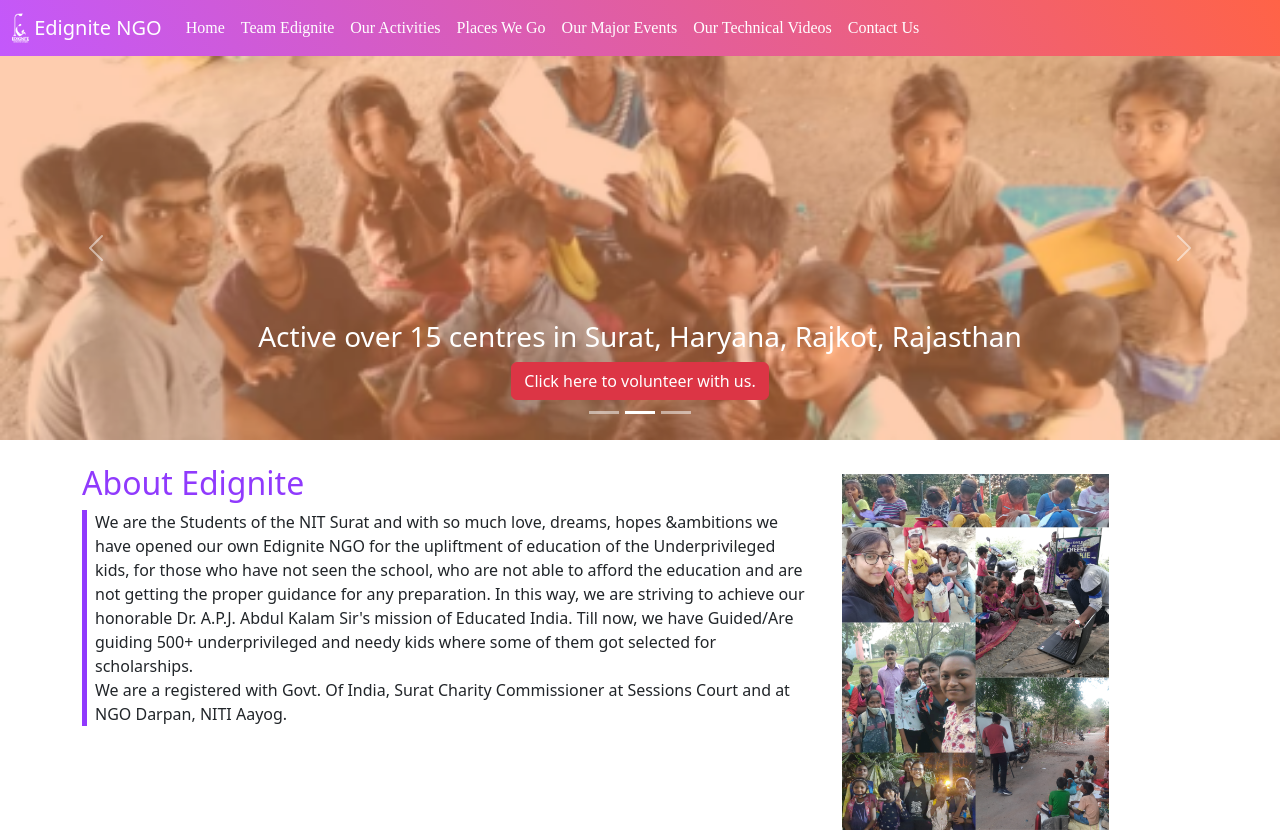
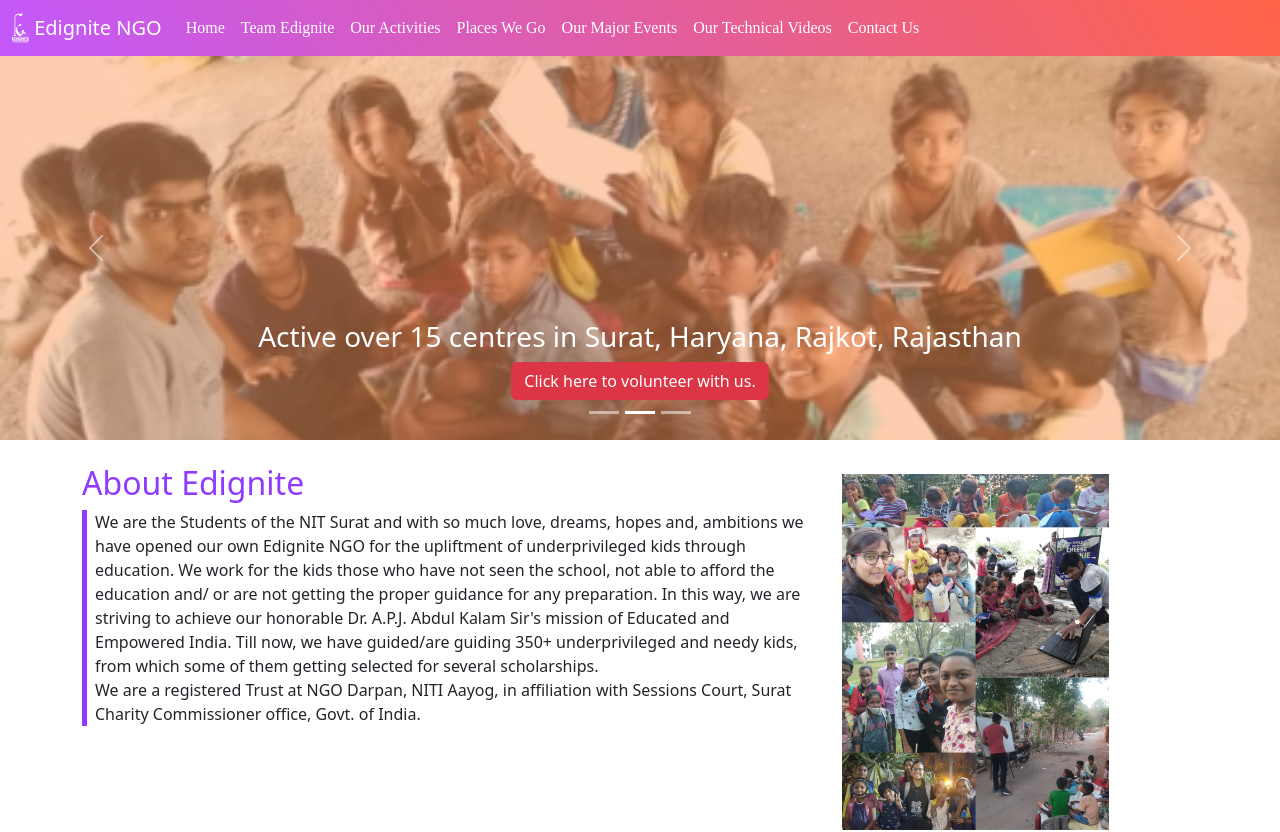
Before and after one commit to vermaprince123/edigniteNGOWebsite, a React (Create React App) app in the folder frontend/: page / in a window 1280 px wide. Shown: the top 832 px of the page. Built offline with nearby package versions, Linux system fonts and the light colour scheme; a web font is replaced by a local one.

Commit message:
review and number of children

```diff
--- a/frontend/src/Components/Homepage/homepage.js
+++ b/frontend/src/Components/Homepage/homepage.js
@@ -22,7 +22,7 @@
                         alt="First slide"
                     />
                     <Carousel.Caption className="hp-csl-cptn">
-                        <h3>Taught over 300 kids till date</h3>
+                        <h3>Taught over 350+ kids till date</h3>
                         <a className="btn btn-danger" href="https://surveyheart.com/form/631afede7f5e8e151e450799" target="_blank">Click here to help us</a>
                     </Carousel.Caption>
                 </Carousel.Item>
@@ -55,8 +55,8 @@
                 <Row>
                     <Col md={8} sm={12}>
                         <h2 className="hp-abt-title">About Edignite</h2>
-                        <p className="hp-abt-desc px-2">We are the Students of the NIT Surat and with so much love, dreams, hopes &ambitions we have opened our own Edignite NGO for the upliftment of education of the Underprivileged kids, for those who have not seen the school, who are not able to afford the education and are not getting the proper guidance for any preparation. In this way, we are striving to achieve our honorable Dr. A.P.J. Abdul Kalam Sir's mission of Educated India. Till now, we have Guided/Are guiding 500+ underprivileged and needy kids where some of them got selected for scholarships.<br />
-                            We are a registered with Govt. Of India, Surat Charity Commissioner at Sessions Court and at NGO Darpan, NITI Aayog.</p>
+                        <p className="hp-abt-desc px-2">We are the Students of the NIT Surat and with so much love, dreams, hopes and, ambitions we have opened our own Edignite NGO for the upliftment of underprivileged kids through education. We work for the kids those who have not seen the school, not able to afford the education and/ or are not getting the proper guidance for any preparation. In this way, we are striving to achieve our honorable Dr. A.P.J. Abdul Kalam Sir's mission of Educated and Empowered India. Till now, we have guided/are guiding 350+ underprivileged and needy kids, from which some of them getting selected for several scholarships.<br />
+                        We are a registered Trust at NGO Darpan, NITI Aayog, in affiliation with Sessions Court, Surat Charity Commissioner office, Govt. of India.</p>
                     </Col>
                     <Col md={4} sm={12} className="hp-abt-img-cnt">
                         <img
--- a/frontend/src/Components/Homepage/reviews.js
+++ b/frontend/src/Components/Homepage/reviews.js
@@ -1,4 +1,5 @@
 import vpphoto from './Images/vpphoto.png';
+import fmphoto from './Images/fmphoto.png';
 import edigniteLogo from './Images/edigniteLogo.png';
 
 const rewList = [
@@ -12,11 +13,11 @@
     },
     {
         'id':2,
-        'name': 'Coming Soon...',
+        'name': 'Falguni Modi',
         'org': '',
-        'des': '',
-        'img': edigniteLogo,
-        'rew': "Coming Soon..."
+        'des': 'Social Worker',
+        'img': fmphoto,
+        'rew': "I am a Social Worker, and have taught several underprivileged kids at slums for years. Thus, I feel very happy to see Edignite Volunteers teach the little kids. The thing I like about Edignite volunteers is that they are students who are hustling in their lives too. Still the take out some hours from their valuable time and teach these kids. As it is rightly said, charity of knowledge is the greatest charity, I salute the Edignite team for their charity of knowledge"
     },
 ]
 
--- a/frontend/src/Components/Places/places.js
+++ b/frontend/src/Components/Places/places.js
@@ -11,7 +11,7 @@
     return (
         <>
             <Container fluid className="text-center text-danger mt-3">
-                <h4 className="pl-mn-hdg">We had started our journey with a single center in Surat, but with a dedicated team of volunteers and blessings of children, we now have around 15 centers and 250+ kids....Here are some of our centers !!!</h4>
+                <h4 className="pl-mn-hdg">We had started our journey with a single center in Surat, but with a dedicated team of volunteers and blessings of children, we now have around 15 centers and 350+ kids....Here are some of our centers !!!</h4>
                 <hr />
             </Container>
             <Container className="text-center mt-3">
```
Also changed, not shown: frontend/src/Components/Homepage/Images/fmphoto.png (added).
